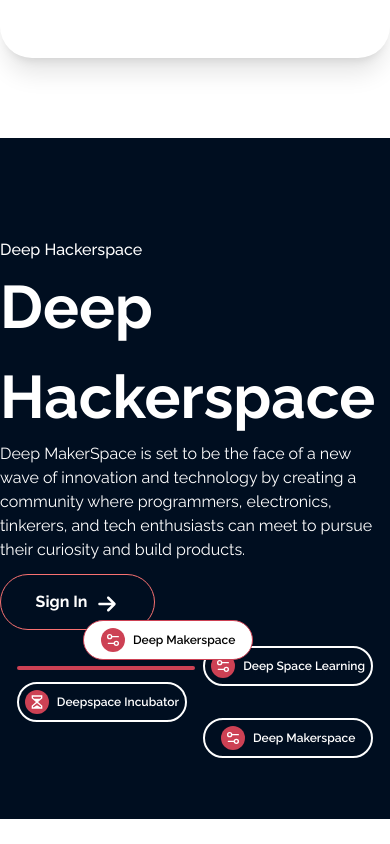
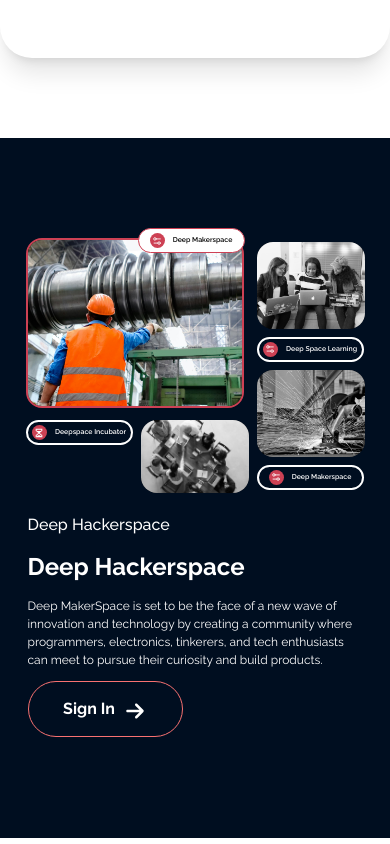
Before and after one commit to Alfredosang/Deepspace, a Next.js app: page / in a window 390 px wide. Shown: the part 3880-4724 px from the top of the page. Built offline with nearby package versions, Linux system fonts and the light colour scheme.

Commit message:
Project Slider Update

```diff
--- a/components/Hackspace.jsx
+++ b/components/Hackspace.jsx
@@ -6,15 +6,15 @@ import { LuSettings2 } from "react-icons/lu";
 
 const Hackspace = () => {
     return (
-        <div className='bg-primary h-[681px]'>
+        <div className='bg-primary h-[700px] md:h-[681px]'>
             <div className='container mx-auto align-middle'>
-                <div className='flex flex-wrap pt-[100px] justify-center items-center'>
+                <div className='flex flex-wrap-reverse pt-[100px] justify-center items-center'>
 
 
-                    <div>
+                    <div className='space-y-3 md:space-y-0'>
                         <p className='text-white font-body text-[16px] font-[500]'>Deep Hackerspace</p>
-                        <h2 className='text-white font-body text-[60px] font-[700]'>Deep Hackerspace</h2>
-                        <p className='text-white font-body text-[16px] font-[400] max-w-[587px]'>Deep MakerSpace is set to be the face of a new wave of innovation and
+                        <h2 className='text-white font-body text-[24px] md:text-[60px] font-[700]'>Deep Hackerspace</h2>
+                        <p className='text-white font-body text-[12px] md:text-[16px] font-[400] w-[335px] md:w-[587px]'>Deep MakerSpace is set to be the face of a new wave of innovation and
                             technology by creating a community where programmers, electronics, tinkerers,
                             and tech enthusiasts can meet to pursue their curiosity and build products.</p>
 
@@ -25,22 +25,22 @@ const Hackspace = () => {
                     </div>
 
 
-                    <div className=' relative flex gap-2 justify-center items-center'>
+                    <div className=' relative flex gap-2 justify-center items-center mb-5' >
                         <div>
-                            <div className='bg-black md:w-[350px] md:h-[271px] rounded-[16px] overflow-hidden border-solid border-secondary-100 border-[2px]'>
+                            <div className='bg-black w-[218px] h-[170px] md:w-[350px] md:h-[271px] rounded-[16px] overflow-hidden border-solid border-secondary-100 border-[2px]'>
                                 <div className='relative w-full h-full'>
 
                                     <Image src="/assets/IM1.jpeg" layout="fill" objectFit="cover" className="object-cover" alt="IM1" />
                                 </div>
                             </div>
                             <div className='flex gap-2 pt-3'>
-                                <div className='w-[170.2px] h-[40px] rounded-full border-solid border-white border-[2px] flex gap-2 items-center justify-center'>
-                                    <div className='w-[24px] h-[24px] bg-secondary-100 rounded-full flex items-center justify-center'>
-                                        <RiHourglass2Fill className='text-white' />
+                                <div className='w-[107px] h-[25px] md:w-[170.2px] md:h-[40px] rounded-full border-solid border-white border-[2px] flex gap-2 items-center justify-center'>
+                                    <div className=' w-[15px] h-[15px] md:w-[24px] md:h-[24px] bg-secondary-100 rounded-full flex items-center justify-center'>
+                                        <RiHourglass2Fill className='text-white text-[10px] md:text-[15px]' />
                                     </div>
-                                    <p className='text-white font-body text-[12px] font-[600]'>Deepspace Incubator</p>
+                                    <p className='text-white font-body text-[7px] md:text-[12px] font-[600]'>Deepspace Incubator</p>
                                 </div>
-                                <div className='bg-black md:w-[172px] md:h-[117px] rounded-[16px] overflow-hidden'>
+                                <div className='bg-black w-[108px] h-[73px] md:w-[172px] md:h-[117px] rounded-[16px] overflow-hidden'>
                                     <div className='relative w-full h-full'>
 
                                         <Image src="/assets/IM2.jpeg" layout="fill" objectFit="cover" className="object-cover filter grayscale" alt="IM2" />
@@ -50,42 +50,42 @@ const Hackspace = () => {
                             </div>
                         </div>
 
-                        <div className='flex flex-col gap-4'>
-                            <div className='bg-black md:w-[172px] md:h-[139px] rounded-[16px] overflow-hidden'>
+                        <div className='flex flex-col gap-2 md:gap-4'>
+                            <div className='bg-black w-[108px] h-[87px] md:w-[172px] md:h-[139px] rounded-[16px] overflow-hidden'>
                                 <div className='relative w-full h-full'>
 
                                     <Image src="/assets/IM3.jpeg" layout="fill" objectFit="cover" className="object-cover filter grayscale" alt="IM3" />
                                 </div>
                             </div>
 
-                            <div className='w-[170.2px] h-[40px] rounded-full border-solid border-white border-[2px] flex gap-2 items-center justify-center'>
-                                <div className='w-[24px] h-[24px] bg-secondary-100 rounded-full flex items-center justify-center'>
-                                    <LuSettings2 className='text-white' />
+                            <div className='w-[107px] h-[25px] md:w-[170.2px] md:h-[40px] rounded-full border-solid border-white border-[2px] flex gap-2 items-center justify-center'>
+                                <div className=' w-[15px] h-[15px] md:w-[24px] md:h-[24px] bg-secondary-100 rounded-full flex items-center justify-center'>
+                                    <LuSettings2 className='text-white text-[10px] md:text-[15px]' />
                                 </div>
-                                <p className='text-white font-body text-[12px] font-[600]'>Deep Space Learning</p>
+                                <p className='text-white font-body text-[7px] md:text-[12px] font-[600]'>Deep Space Learning</p>
                             </div>
 
-                            <div className='bg-black md:w-[172px] md:h-[139px] rounded-[16px] overflow-hidden'>
+                            <div className='bg-black w-[108px] h-[87px] md:w-[172px] md:h-[139px] rounded-[16px] overflow-hidden'>
                                 <div className='relative w-full h-full'>
 
                                     <Image src="/assets/IM4.jpeg" layout="fill" objectFit="cover" className="object-cover filter grayscale" alt="IM4" />
                                 </div>
                             </div>
 
-                            <div className='w-[170.2px] h-[40px] rounded-full border-solid border-white border-[2px] flex gap-2 items-center justify-center'>
-                                <div className='w-[24px] h-[24px] bg-secondary-100 rounded-full flex items-center justify-center'>
-                                    <LuSettings2 className='text-white' />
+                            <div className='w-[107px] h-[25px] md:w-[170.2px] md:h-[40px] rounded-full border-solid border-white border-[2px] flex gap-2 items-center justify-center'>
+                                <div className=' w-[15px] h-[15px] md:w-[24px] md:h-[24px] bg-secondary-100 rounded-full flex items-center justify-center'>
+                                    <LuSettings2 className='text-white text-[10px] md:text-[15px]' />
                                 </div>
-                                <p className='text-white font-body text-[12px] font-[600]'>Deep Makerspace</p>
+                                <p className='text-white font-body text-[7px] md:text-[12px] font-[600]'>Deep Makerspace</p>
                             </div>
                         </div>
 
-                        <div className=' absolute top-[-10px] right-[120px] w-[170.2px] h-[40px] rounded-full border-solid bg-white border-secondary-100 border-[1px] flex gap-2 items-center justify-center'>
-                                <div className='w-[24px] h-[24px] bg-secondary-100 rounded-full flex items-center justify-center'>
-                                    <LuSettings2 className='text-white' />
-                                </div>
-                                <p className='text-black font-body text-[12px] font-[600]'>Deep Makerspace</p>
+                        <div className=' absolute top-[-10px] right-[120px] w-[107px] h-[25px] md:w-[170.2px] md:h-[40px] rounded-full border-solid bg-white border-secondary-100 border-[1px] flex gap-2 items-center justify-center'>
+                            <div className='w-[15px] h-[15px] md:w-[24px] md:h-[24px] bg-secondary-100 rounded-full flex items-center justify-center'>
+                                <LuSettings2 className='text-white text-[10px] md:text-[15px]' />
                             </div>
+                            <p className='text-black font-body text-[7px] md:text-[12px] font-[600]'>Deep Makerspace</p>
+                        </div>
 
                     </div>
 
--- a/components/Projectgallery.jsx
+++ b/components/Projectgallery.jsx
@@ -1,6 +1,6 @@
-"use client"
+"use client";
 import Slider from "react-slick";
-import React from 'react'
+import React from 'react';
 import "slick-carousel/slick/slick.css";
 import "slick-carousel/slick/slick-theme.css";
 import Image from "next/image";
@@ -14,11 +14,12 @@ const Projectgallery = () => {
         slidesToShow: 5,
         slidesToScroll: 1,
         autoplay: true,
+        mobileFirst: true,
         responsive: [
             {
                 breakpoint: 1024,
                 settings: {
-                    slidesToShow: 3,
+                    slidesToShow: 5,
                     slidesToScroll: 1,
                     infinite: true,
                     dots: true
@@ -27,7 +28,7 @@ const Projectgallery = () => {
             {
                 breakpoint: 600,
                 settings: {
-                    slidesToShow: 2,
+                    slidesToShow: 3,
                     slidesToScroll: 1
                 }
             },
@@ -35,15 +36,15 @@ const Projectgallery = () => {
                 breakpoint: 480,
                 settings: {
                     slidesToShow: 1,
-                    slidesToScroll: 1
+                    slidesToScroll: 1,
+                    dots: false
                 }
             }
-
         ]
     };
 
     return (
-        <div className="container mx-auto">
+        <div className="container mx-auto ">
             <div className="mb-16">
                 <div className="my-10">
                     <div className="">
@@ -52,31 +53,31 @@ const Projectgallery = () => {
                     </div>
                 </div>
 
-
-                <Slider {...settings}>
-
-                    <div className="rounded-[12px] overflow-hidden w-[298px] h-[370px]">
+                <Slider className="flex justify-center items-center gap-3" {...settings}>
+                    <div className="flex justify-center">
+                        <div className="rounded-[12px] overflow-hidden w-[298px] h-[370px] mx-auto">
                             <Image src="/assets/pg2.png" width={298} height={370} alt="Project image" />
                         </div>
-                    <div className="rounded-[12px] overflow-hidden w-[298px] h-[370px]">
+                    </div>
+                    <div className="flex justify-center">
+                        <div className="rounded-[12px] overflow-hidden w-[298px] h-[370px] mx-auto">
                             <Image src="/assets/pg3.png" width={298} height={370} alt="Project image" />
                         </div>
-
-                    <div className="rounded-[12px] overflow-hidden w-[298px] h-[370px]">
+                    </div>
+                    <div className="flex justify-center">
+                        <div className="rounded-[12px] overflow-hidden w-[298px] h-[370px] mx-auto">
                             <Image src="/assets/pg55.png" width={298} height={370} alt="Project image" />
                         </div>
-
-                    <div className="rounded-[12px] overflow-hidden w-[298px] h-[370px]">
+                    </div>
+                    <div className="flex justify-center">
+                        <div className="rounded-[12px] overflow-hidden w-[298px] h-[370px] mx-auto">
                             <Image src="/assets/pg6.png" width={298} height={370} alt="Project image" />
                         </div>
-
-
-
+                    </div>
                 </Slider>
             </div>
-
         </div>
     )
 }
 
-export default Projectgallery
+export default Projectgallery;
```
Lines whose indentation alone changed are shown as unchanged.
